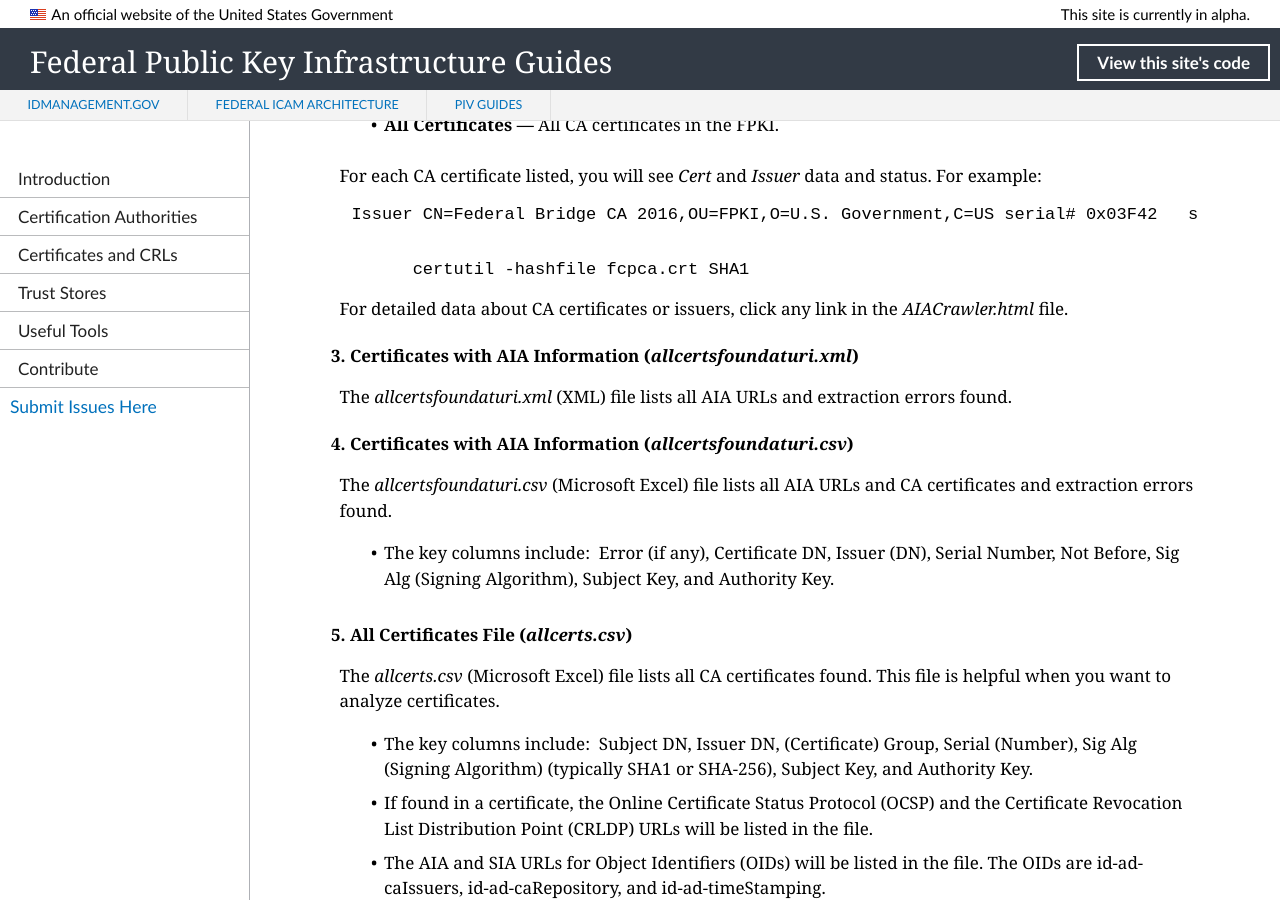
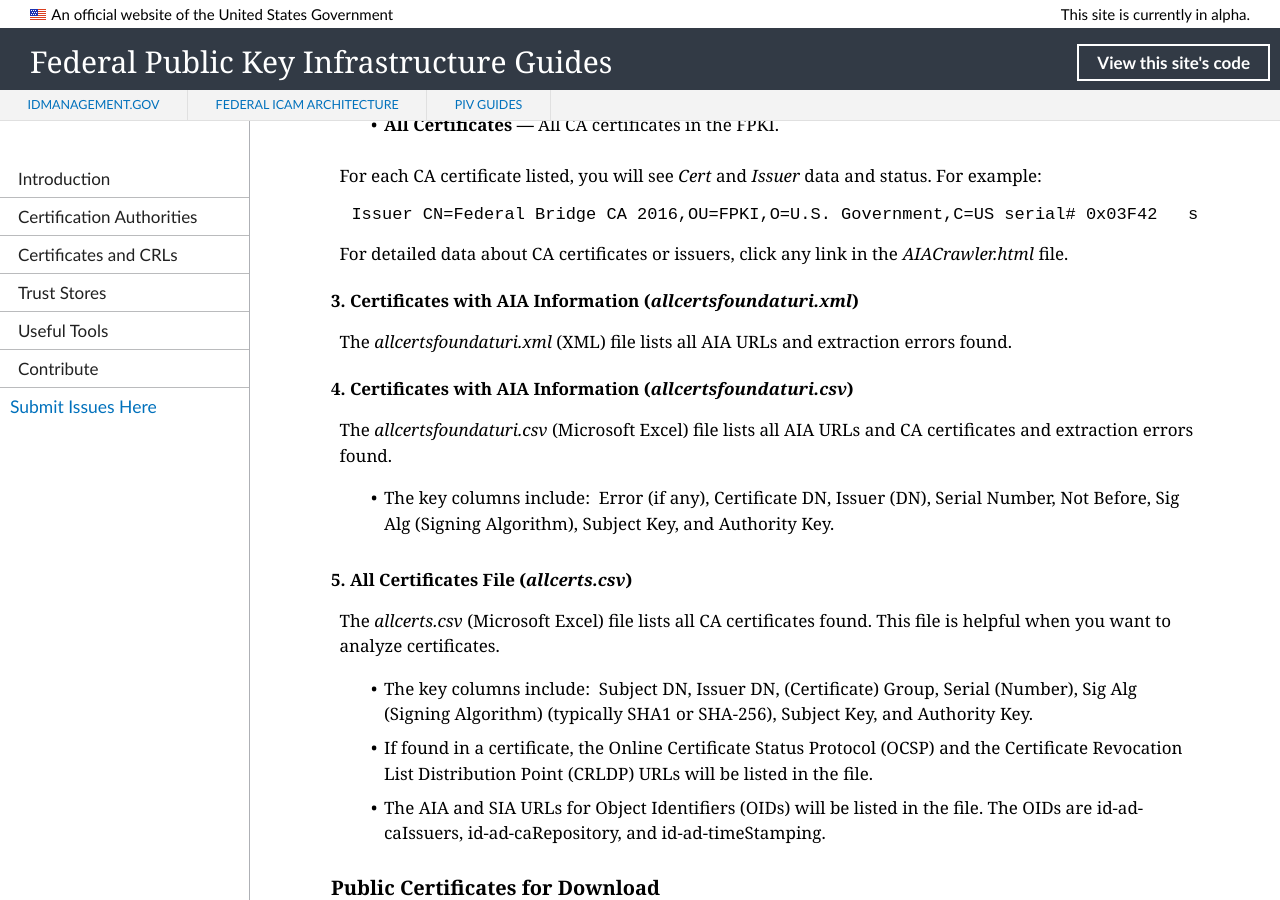
Before and after one commit to GSA/fpki-guides, a Jekyll site: the page built from pages/fpki_crawler_howto.md, in a window 1280 px wide and 900 px high, scrolled down 1641 px. Built offline with Jekyll 4.4.1, drawn with Linux system fonts in a browser that asks for light colours; nearby versions of some CDN libraries.

Commit message:
Update fpki_crawler_howto.md

````diff
--- a/pages/fpki_crawler_howto.md
+++ b/pages/fpki_crawler_howto.md
@@ -51,14 +51,9 @@ The _AIACrawler.html_ (HTML) file lists all CA certificates found by the FPKI Cr
 
 For each CA certificate listed, you will see _Cert_ and _Issuer_ data and status. For example:
 
-```
+   ```
   Issuer CN=Federal Bridge CA 2016,OU=FPKI,O=U.S. Government,C=US serial# 0x03F42   status GOOD
-
-```
-```
-	certutil -hashfile fcpca.crt SHA1
-```
-
+   ```
 For detailed data about CA certificates or issuers, click any link in the _AIACrawler.html_ file.
 
 #### 3. Certificates with AIA Information (_allcertsfoundaturi.xml_)
````
